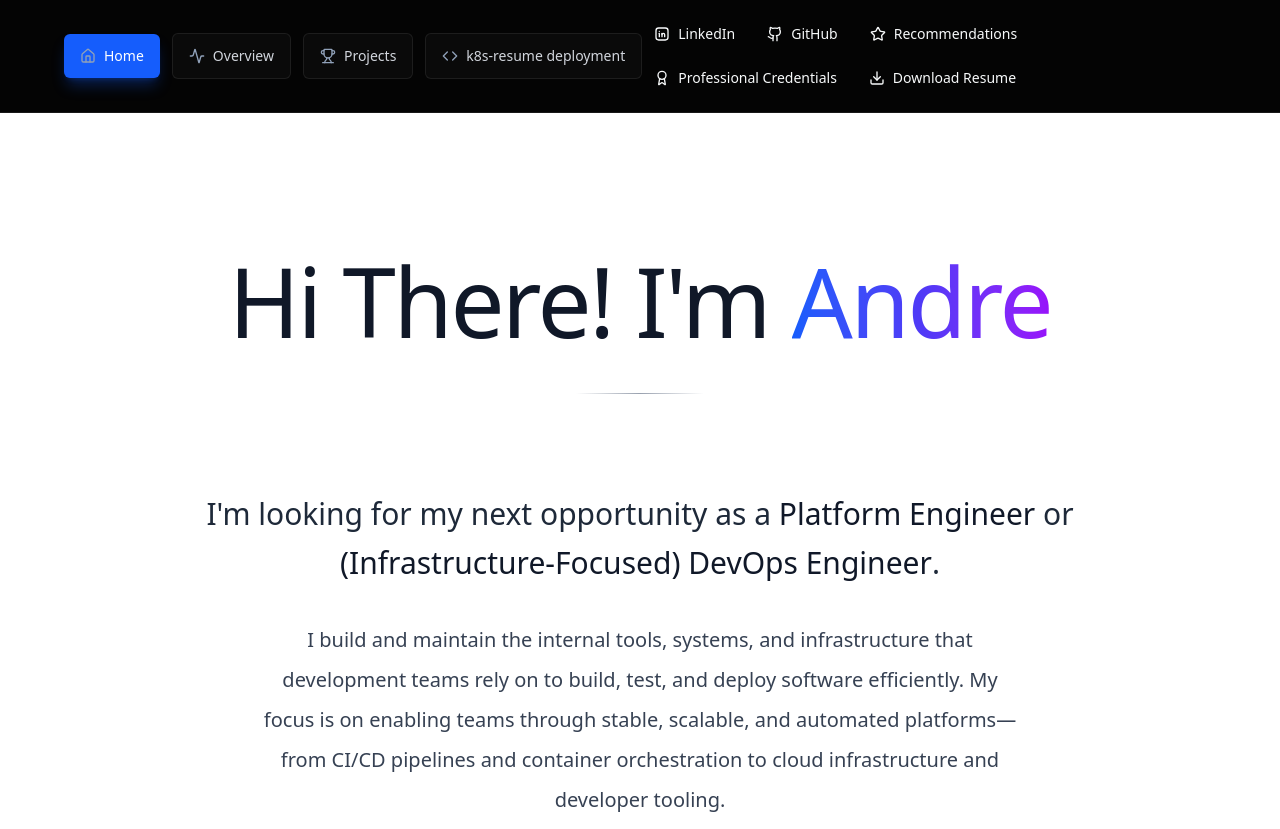
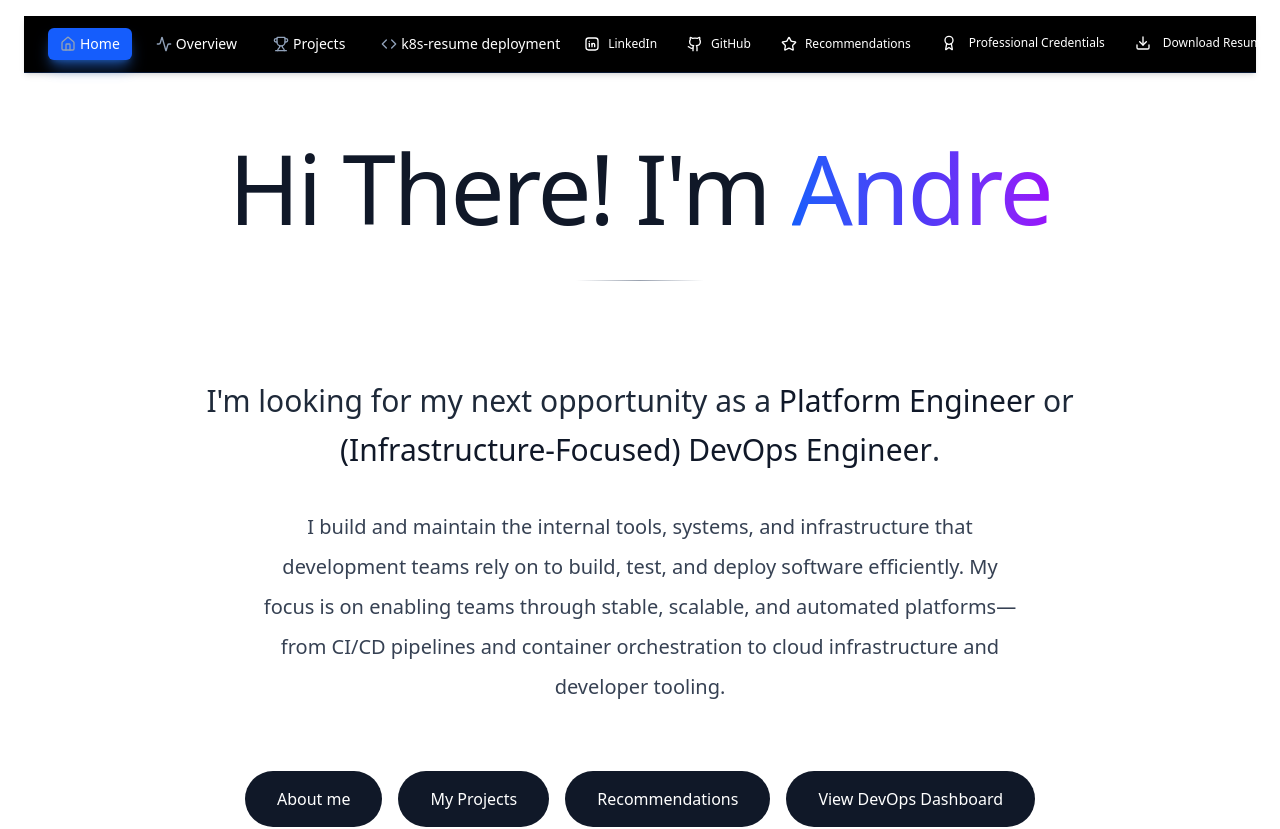
Before and after one commit to dremerten/pub-site, a React (Vite) app: page /home in a window 1280 px wide. Shown: the top 829 px of the page. Built offline with nearby package versions, Linux system fonts and the light colour scheme; the HTML template or start-up script is replaced by a standard one.

Commit message:
updates to main page

```diff
--- a/package.json
+++ b/package.json
@@ -13,7 +13,8 @@
     "react-router-dom": "^6.20.0",
     "styled-components": "^6.1.0",
     "tailwind-merge": "^3.4.0",
-    "tailwindcss-animate": "^1.0.7"
+    "tailwindcss-animate": "^1.0.7",
+    "three": "^0.160.0"
   },
   "scripts": {
     "docker-up": "docker compose up -d",
--- a/src/App.jsx
+++ b/src/App.jsx
@@ -1,4 +1,4 @@
-import { BrowserRouter as Router, Routes, Route, Navigate} from "react-router-dom";
+import { BrowserRouter as Router, Routes, Route, Navigate, useLocation} from "react-router-dom";
 
 import Navbar from "./components/Navbar.jsx";
 import Home from "./pages/Home.jsx";
@@ -7,7 +7,7 @@
 import Resume from "./pages/Resume.jsx";
 import { ThemeProvider } from "./components/ThemeProvider.jsx";
 
-const App = () => {
+const AppContent = () => {
   const appRoutes = [
     {path: "/home", title: "Home", component: Home},
     {path: "/overview", title: "Dashboard", component: Overview},
@@ -16,8 +16,6 @@
   ];
 
   return (
-    <ThemeProvider defaultTheme="dark" storageKey="app-theme">
-      <Router basename={import.meta.env.BASE_URL}>
     <div className="min-h-screen bg-background text-foreground">
       <Navbar />
       <main>
@@ -31,6 +29,14 @@
         </Routes>
       </main>
     </div>
+  );
+};
+
+const App = () => {
+  return (
+    <ThemeProvider defaultTheme="dark" storageKey="app-theme">
+      <Router basename={import.meta.env.BASE_URL}>
+        <AppContent />
       </Router>
     </ThemeProvider>
   );
--- a/src/components/Navbar.jsx
+++ b/src/components/Navbar.jsx
@@ -19,10 +19,21 @@
   const [mobileMenuOpen, setMobileMenuOpen] = useState(false);
   const [credentialsDropdownOpen, setCredentialsDropdownOpen] = useState(false);
   const [downloadDropdownOpen, setDownloadDropdownOpen] = useState(false);
+  const [isScrolled, setIsScrolled] = useState(false);
   const dropdownRef = useRef(null);
   const mobileDropdownRef = useRef(null);
   const downloadDropdownRef = useRef(null);
   const mobileDownloadDropdownRef = useRef(null);
+
+  // Scroll detection
+  useEffect(() => {
+    const handleScroll = () => {
+      setIsScrolled(window.scrollY > 20);
+    };
+
+    window.addEventListener('scroll', handleScroll);
+    return () => window.removeEventListener('scroll', handleScroll);
+  }, []);
 
   useEffect(() => {
     const handleClickOutside = (event) => {
@@ -73,19 +84,28 @@
   };
 
   return (
-    <nav className="border-b border-[rgba(255,255,255,0.08)] bg-[#050505]/95 backdrop-blur-xl shadow-lg">
-      <div className="w-[90%] mx-auto py-4">
-        <div className="flex items-center justify-between">
+    <nav className={`fixed top-0 left-0 right-0 z-50 transition-all duration-500 ${
+      isScrolled ? 'py-2' : 'py-4'
+    }`}>
+      <div className={`mx-auto transition-all duration-500 ${
+        isScrolled ? 'px-4 max-w-[98%]' : 'px-6 max-w-7xl'
+      }`}>
+        <div className={`bg-black backdrop-blur-xl transition-all duration-500 ${
+          isScrolled
+            ? 'shadow-lg shadow-blue-500/20 rounded-full px-4 py-2 border border-blue-500/30'
+            : 'shadow-md border-b border-blue-500/20 px-6 py-3'
+        }`}>
+          <div className="flex items-center justify-between">
           <NavigationMenu className="hidden md:block">
             <NavigationMenuList className="gap-3">
               <NavigationMenuItem>
                 <NavigationMenuLink asChild>
-                  <Link to="/home" className={`flex flex-row gap-2 items-center px-4 py-3 rounded-lg whitespace-nowrap transition-all hover:scale-105 ${
+                  <Link to="/home" className={`flex flex-row gap-1 items-center px-3 py-1.5 rounded-full whitespace-nowrap transition-all text-sm ${
                     location.pathname === "/home"
-                      ? "bg-blue-600 text-white shadow-lg shadow-blue-600/30 focus:bg-blue-600"
-                      : "bg-[#0a0a0a] text-gray-300 hover:bg-[#0f0f0f] border border-[rgba(255,255,255,0.08)]"
+                      ? "bg-blue-600 text-white shadow-lg shadow-blue-500/50"
+                      : "text-white hover:text-blue-400 hover:bg-white/10 hover:shadow-lg hover:shadow-blue-500/20"
                   }`}>
-                    <Home />
+                    <Home className="w-4 h-4" />
                     Home
                   </Link>
                 </NavigationMenuLink>
@@ -93,12 +113,12 @@
 
               <NavigationMenuItem>
                 <NavigationMenuLink asChild>
-                  <Link to="/overview" className={`flex flex-row gap-2 items-center px-4 py-3 rounded-lg whitespace-nowrap transition-all hover:scale-105 ${
+                  <Link to="/overview" className={`flex flex-row gap-1 items-center px-3 py-1.5 rounded-full whitespace-nowrap transition-all text-sm ${
                     location.pathname === "/overview"
-                      ? "bg-blue-600 text-white shadow-lg shadow-blue-600/30 focus:bg-blue-600"
-                      : "bg-[#0a0a0a] text-gray-300 hover:bg-[#0f0f0f] border border-[rgba(255,255,255,0.08)]"
+                      ? "bg-blue-600 text-white shadow-lg shadow-blue-500/50"
+                      : "text-white hover:text-blue-400 hover:bg-white/10 hover:shadow-lg hover:shadow-blue-500/20"
                   }`}>
-                    <Activity />
+                    <Activity className="w-4 h-4" />
                     Overview
                   </Link>
                 </NavigationMenuLink>
@@ -106,12 +126,12 @@
 
               <NavigationMenuItem>
                 <NavigationMenuLink asChild>
-                  <Link to="/projects" className={`flex flex-row gap-2 items-center px-4 py-3 rounded-lg whitespace-nowrap transition-all hover:scale-105 ${
+                  <Link to="/projects" className={`flex flex-row gap-1 items-center px-3 py-1.5 rounded-full whitespace-nowrap transition-all text-sm ${
                     location.pathname === "/projects"
-                      ? "bg-blue-600 text-white shadow-lg shadow-blue-600/30 focus:bg-blue-600"
-                      : "bg-[#0a0a0a] text-gray-300 hover:bg-[#0f0f0f] border border-[rgba(255,255,255,0.08)]"
+                      ? "bg-blue-600 text-white shadow-lg shadow-blue-500/50"
+                      : "text-white hover:text-blue-400 hover:bg-white/10 hover:shadow-lg hover:shadow-blue-500/20"
                   }`}>
-                    <Trophy />
+                    <Trophy className="w-4 h-4" />
                     Projects
                   </Link>
                 </NavigationMenuLink>
@@ -119,12 +139,12 @@
 
               <NavigationMenuItem>
                 <NavigationMenuLink asChild>
-                  <Link to="/resume" className={`flex flex-row gap-2 items-center px-4 py-3 rounded-lg whitespace-nowrap transition-all hover:scale-105 ${
+                  <Link to="/resume" className={`flex flex-row gap-1 items-center px-3 py-1.5 rounded-full whitespace-nowrap transition-all text-sm ${
                     location.pathname === "/resume"
-                      ? "bg-blue-600 text-white shadow-lg shadow-blue-600/30 focus:bg-blue-600"
-                      : "bg-[#0a0a0a] text-gray-300 hover:bg-[#0f0f0f] border border-[rgba(255,255,255,0.08)]"
+                      ? "bg-blue-600 text-white shadow-lg shadow-blue-500/50"
+                      : "text-white hover:text-blue-400 hover:bg-white/10 hover:shadow-lg hover:shadow-blue-500/20"
                   }`}>
-                    <Code />
+                    <Code className="w-4 h-4" />
                     k8s-resume deployment
                   </Link>
                 </NavigationMenuLink>
@@ -168,49 +188,49 @@
           </div>
 
           <button
-            className="md:hidden p-2 hover:bg-[#0f0f0f] rounded transition-all border border-[rgba(255,255,255,0.08)]"
+            className="md:hidden p-2 hover:bg-white/10 rounded transition-all border border-white/20 text-white"
             onClick={() => setMobileMenuOpen(!mobileMenuOpen)}
           >
             {mobileMenuOpen ? <X className="w-6 h-6" /> : <Menu className="w-6 h-6" />}
           </button>
 
-          <div className="hidden md:flex items-center flex-wrap gap-2">
-            <Button asChild variant="ghost" href="/" title="LinkedIn" className="text-xs lg:text-sm">
-              <a href="https://www.linkedin.com/in/dremer10" target="_blank" rel="noreferrer">
-                <LinkedInIcon />
-                <span className="hidden lg:inline">LinkedIn</span>
+          <div className="hidden md:flex items-center gap-1.5">
+            <Button asChild variant="ghost" href="/" title="LinkedIn" className="text-xs px-2 py-1 h-auto text-white hover:text-blue-400 hover:bg-white/10 hover:shadow-md hover:shadow-blue-500/30">
+              <a href="https://www.linkedin.com/in/dremer10" target="_blank" rel="noreferrer" className="flex items-center gap-1">
+                <LinkedInIcon className="w-4 h-4" />
+                <span>LinkedIn</span>
               </a>
             </Button>
-            <Button asChild variant="ghost" title="GitHub" className="text-xs lg:text-sm">
-              <a href="https://github.com/dremerten" target="_blank" rel="noreferrer">
-                <Github />
-                <span className="hidden lg:inline">GitHub</span>
+            <Button asChild variant="ghost" title="GitHub" className="text-xs px-2 py-1 h-auto text-white hover:text-blue-400 hover:bg-white/10 hover:shadow-md hover:shadow-blue-500/30">
+              <a href="https://github.com/dremerten" target="_blank" rel="noreferrer" className="flex items-center gap-1">
+                <Github className="w-4 h-4" />
+                <span>GitHub</span>
               </a>
             </Button>
-            <Button asChild variant="ghost" title="Recommendations" className="text-xs lg:text-sm">
-              <a href="https://www.linkedin.com/in/dremer10/details/recommendations/?detailScreenTabIndex=0" target="_blank" rel="noreferrer">
-                <Star />
-                <span className="hidden lg:inline">Recommendations</span>
+            <Button asChild variant="ghost" title="Recommendations" className="text-xs px-2 py-1 h-auto text-white hover:text-blue-400 hover:bg-white/10 hover:shadow-md hover:shadow-blue-500/30">
+              <a href="https://www.linkedin.com/in/dremer10/details/recommendations/?detailScreenTabIndex=0" target="_blank" rel="noreferrer" className="flex items-center gap-1">
+                <Star className="w-4 h-4" />
+                <span>Recommendations</span>
               </a>
             </Button>
             <div className="relative" ref={dropdownRef}>
               <Button
                 variant="ghost"
                 title="Professional Credentials"
-                className="text-xs lg:text-sm"
+                className="text-xs px-2 py-1 h-auto text-white hover:text-blue-400 hover:bg-white/10 hover:shadow-md hover:shadow-blue-500/30"
                 onClick={() => setCredentialsDropdownOpen(!credentialsDropdownOpen)}
               >
-                <Award />
-                <span className="hidden lg:inline">Professional Credentials</span>
+                <Award className="w-4 h-4" />
+                <span className="ml-1">Professional Credentials</span>
               </Button>
               {credentialsDropdownOpen && (
-                <div className="absolute right-0 mt-2 w-56 bg-[#0a0a0a] border-2 border-[rgba(255,255,255,0.1)] rounded-lg shadow-2xl shadow-black/50 z-50">
+                <div className="absolute right-0 mt-2 w-56 bg-white border border-gray-200 rounded-xl shadow-lg z-50">
                   <div className="py-1">
                     <a
                       href="https://www.credly.com/badges/009b8d08-22da-4cc8-a720-934ea26add1e/linked_in_profile"
                       target="_blank"
                       rel="noreferrer"
-                      className="flex items-center gap-2 px-4 py-2 text-sm text-gray-300 hover:bg-[#0f0f0f] transition-colors"
+                      className="flex items-center gap-2 px-4 py-2 text-sm text-gray-700 hover:bg-gray-100 transition-colors"
                     >
                       <Award className="w-4 h-4" />
                       <span>IBM Apprenticeship Program - Professional Skills</span>
@@ -219,7 +239,7 @@
                       href="https://www.credly.com/badges/6683b6f5-4907-4f11-b139-cbeafcf82cbd/linked_in_profile"
                       target="_blank"
                       rel="noreferrer"
-                      className="flex items-center gap-2 px-4 py-2 text-sm text-gray-300 hover:bg-[#0f0f0f] transition-colors"
+                      className="flex items-center gap-2 px-4 py-2 text-sm text-gray-700 hover:bg-gray-100 transition-colors"
                     >
                       <Award className="w-4 h-4" />
                       <span>IBM Software Engineer Apprenticeship</span>
@@ -232,19 +252,19 @@
               <Button
                 variant="ghost"
                 title="Download Resume"
-                className="text-xs lg:text-sm"
+                className="text-xs px-2 py-1 h-auto text-white hover:text-blue-400 hover:bg-white/10 hover:shadow-md hover:shadow-blue-500/30"
                 onClick={() => setDownloadDropdownOpen(!downloadDropdownOpen)}
               >
-                <Download />
-                <span className="hidden lg:inline">Download Resume</span>
+                <Download className="w-4 h-4" />
+                <span className="ml-1">Download Resume</span>
               </Button>
               {downloadDropdownOpen && (
-                <div className="absolute right-0 mt-2 w-48 bg-[#0a0a0a] border-2 border-[rgba(255,255,255,0.1)] rounded-lg shadow-2xl shadow-black/50 z-50">
+                <div className="absolute right-0 mt-2 w-48 bg-white border border-gray-200 rounded-xl shadow-lg z-50">
                   <div className="py-1">
                     <a
                       href={ResumePDF}
                       download="RAM_Resume2025.pdf"
-                      className="flex items-center gap-2 px-4 py-2 text-sm text-gray-300 hover:bg-[#0f0f0f] transition-colors"
+                      className="flex items-center gap-2 px-4 py-2 text-sm text-gray-700 hover:bg-gray-100 transition-colors"
                       onClick={() => setDownloadDropdownOpen(false)}
                     >
                       <Download className="w-4 h-4" />
@@ -253,7 +273,7 @@
                     <a
                       href={ResumeDOCX}
                       download="RAM_Resume2025.docx"
-                      className="flex items-center gap-2 px-4 py-2 text-sm text-gray-300 hover:bg-[#0f0f0f] transition-colors"
+                      className="flex items-center gap-2 px-4 py-2 text-sm text-gray-700 hover:bg-gray-100 transition-colors"
                       onClick={() => setDownloadDropdownOpen(false)}
                     >
                       <Download className="w-4 h-4" />
@@ -261,7 +281,7 @@
                     </a>
                     <button
                       onClick={handleDownloadBoth}
-                      className="flex items-center gap-2 px-4 py-2 text-sm text-gray-300 hover:bg-[#0f0f0f] transition-colors w-full text-left"
+                      className="flex items-center gap-2 px-4 py-2 text-sm text-gray-700 hover:bg-gray-100 transition-colors w-full text-left"
                     >
                       <Download className="w-4 h-4" />
                       <span>Both Formats</span>
@@ -270,11 +290,13 @@
                 </div>
               )}
             </div>
+            </div>
           </div>
         </div>
 
         {mobileMenuOpen && (
-          <div className="md:hidden mt-4 pt-4 border-t flex flex-col gap-2">
+          <div className="md:hidden mt-4 bg-white/95 backdrop-blur-xl shadow-lg rounded-2xl p-4 border border-gray-200/50">
+            <div className="flex flex-col gap-2">
             <Button asChild variant="ghost" href="/" title="LinkedIn">
               <a href="https://www.linkedin.com/in/dremer10" target="_blank" rel="noreferrer" className="justify-start">
                 <LinkedInIcon />
@@ -366,6 +388,7 @@
                 </div>
               )}
             </div>
+            </div>
           </div>
         )}
       </div>
--- a/src/data/resume.js
+++ b/src/data/resume.js
@@ -78,16 +78,6 @@
       "Acquired practical experience deploying, testing, and maintaining enterprise applications in both on-premises and cloud environments",
       "Contributed to quality assurance processes and test automation development for IBM Aspera products"
     ]
-  },
-  {
-    company: "Infoset-ng (Open-Source Project)",
-    position: "Open-Source Contributor",
-    years: "Aug 2017 - Feb 2018 (6 months)",
-    highlights: [
-      "Contributed to design and development of data-gathering application for efficient collection, processing, and analysis of diverse datasets",
-      "Designed and deployed MySQL-based backend infrastructure with connection pooling for high-volume transactions",
-      "Deployed and maintained network monitoring agents, ensuring reliable performance"
-    ]
   }
 ];
 
```
Also changed, not shown: 2 other files (tests, documents, lock files or other folders). Lines whose indentation alone changed are shown as unchanged.
